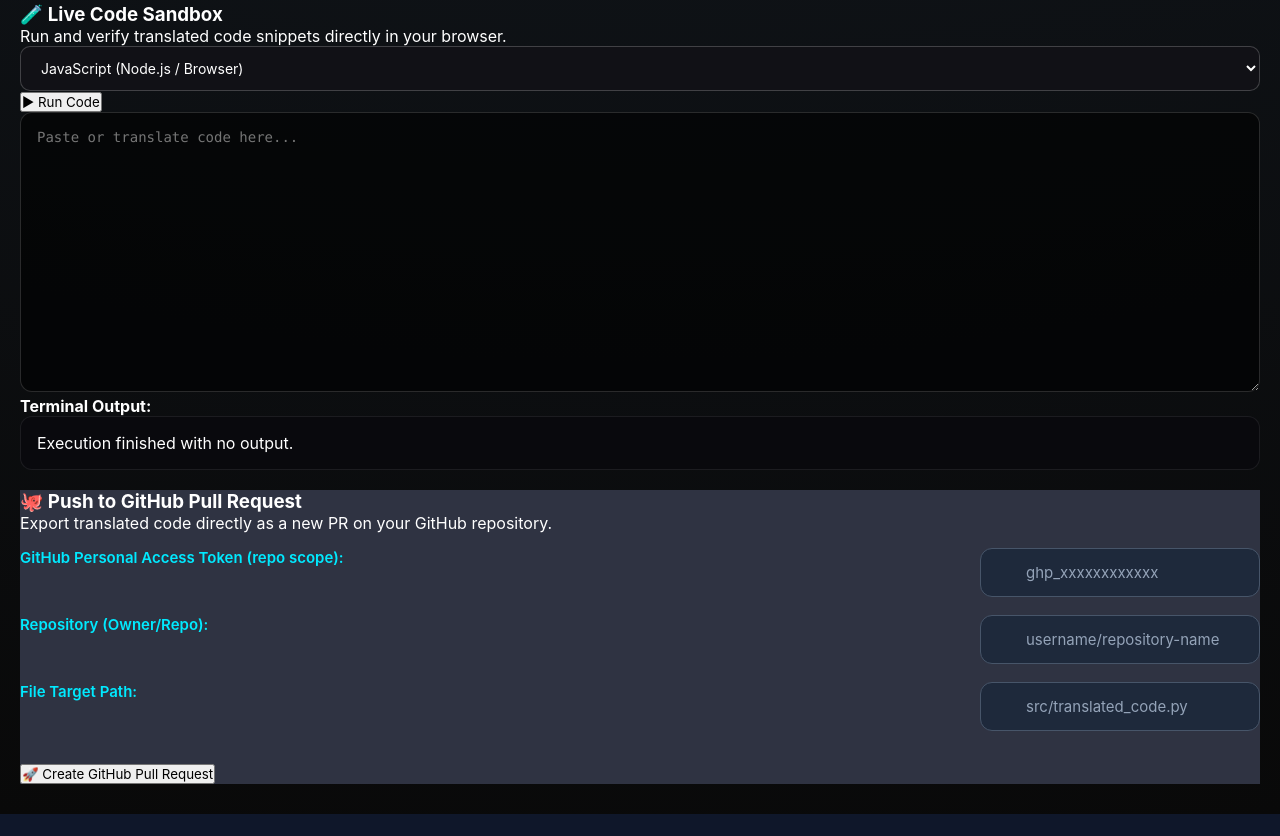
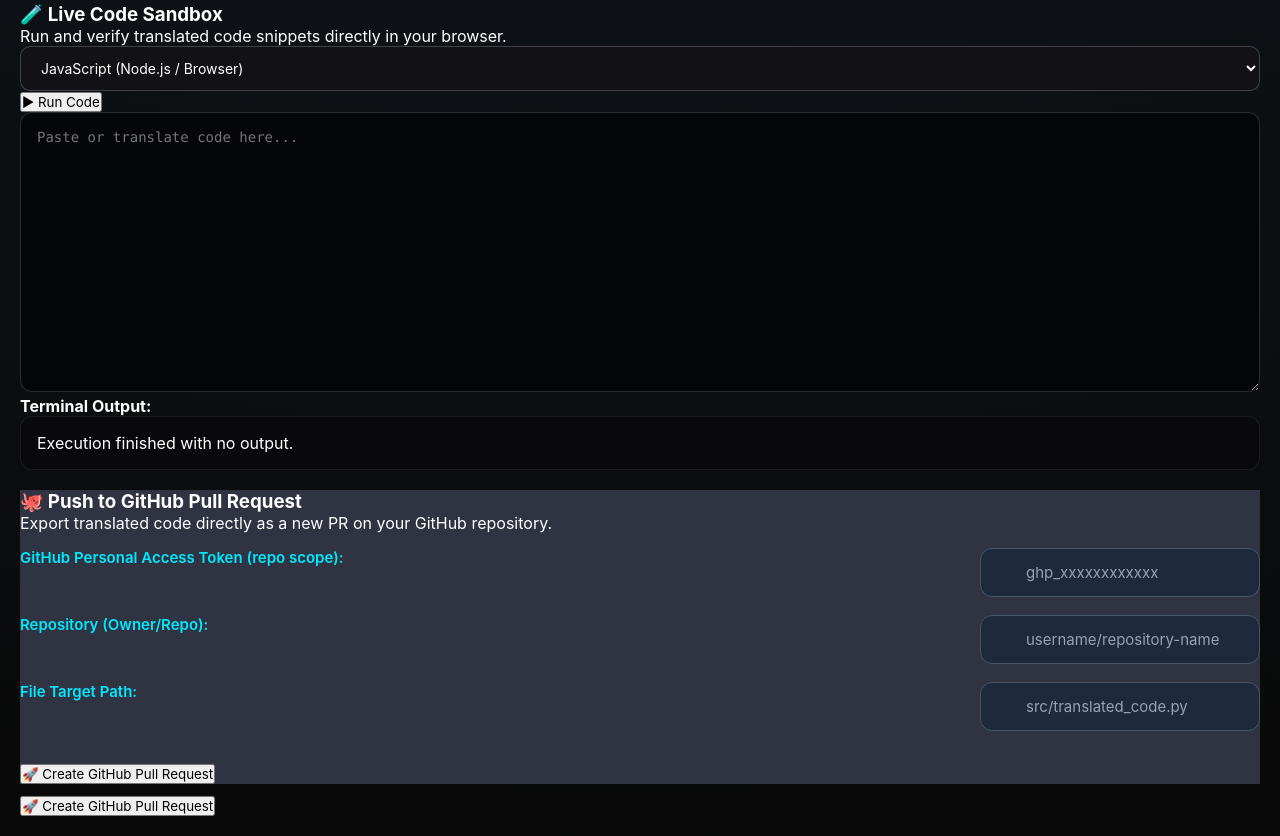
Before and after one commit to Bhagyashree462/AI-Code-Translator, a website: page dashboard.html in a window 1280 px wide. Shown: the part 2216-3052 px from the top of the page. Before the commit the page ends 3030 px from the top, so only its background shows below. Drawn offline with nearby package versions, Linux system fonts and the light colour scheme; sample sign-in values are in the browser's storage; animation ran at ten frames a second.

Commit message:
feat: attach createGitHubPR function to dashboard

```diff
--- a/dashboard.html
+++ b/dashboard.html
@@ -725,6 +725,7 @@
   <h4>Terminal Output:</h4>
   <pre id="terminalOutput">Execution finished with no output.</pre>
 </div>
+
 <!-- Load Pyodide CDN for In-Browser Python Execution -->
 <script src="https://cdn.jsdelivr.net/pyodide/v0.23.4/full/pyodide.js"></script>
 <!-- GitHub Export Section -->
@@ -753,6 +754,49 @@
 
   <div id="githubStatus" style="margin-top: 10px; font-weight: 600;"></div>
 </div>
+<script>
+async function createGitHubPR() {
+    // Check both possible ID naming variants
+    const token = document.getElementById('githubToken')?.value || document.getElementById('ghToken')?.value;
+    const repo = document.getElementById('githubRepo')?.value || document.getElementById('ghRepo')?.value;
+    const path = document.getElementById('githubPath')?.value || document.getElementById('ghPath')?.value;
+
+    // Check output code box variants
+    const code = document.getElementById('outputCode')?.value
+              || document.getElementById('translatedCode')?.value
+              || document.getElementById('translatedOutput')?.textContent;
+
+    if (!token || !repo || !path) {
+        alert("Please fill in all GitHub export fields!");
+        return;
+    }
+
+    if (!code || !code.trim()) {
+        alert("No translated code available to export! Please translate code first.");
+        return;
+    }
+
+    try {
+        const response = await fetch('/create-pr', {
+            method: 'POST',
+            headers: { 'Content-Type': 'application/json' },
+            body: JSON.stringify({ token, repo, path, code })
+        });
+
+        const data = await response.json();
+        if (data.success) {
+            alert(`✅ Pull Request created successfully!\n${data.prUrl}`);
+        } else {
+            alert(`❌ Failed to create PR: ${data.error}`);
+        }
+    } catch (err) {
+        alert("❌ Error connecting to server.");
+    }
+}
+</script>
+<button id="btnCreatePR" class="btn btn-primary" onclick="createGitHubPR()">
+  🚀 Create GitHub Pull Request
+</button>
 </body>
 
 </html>
```
